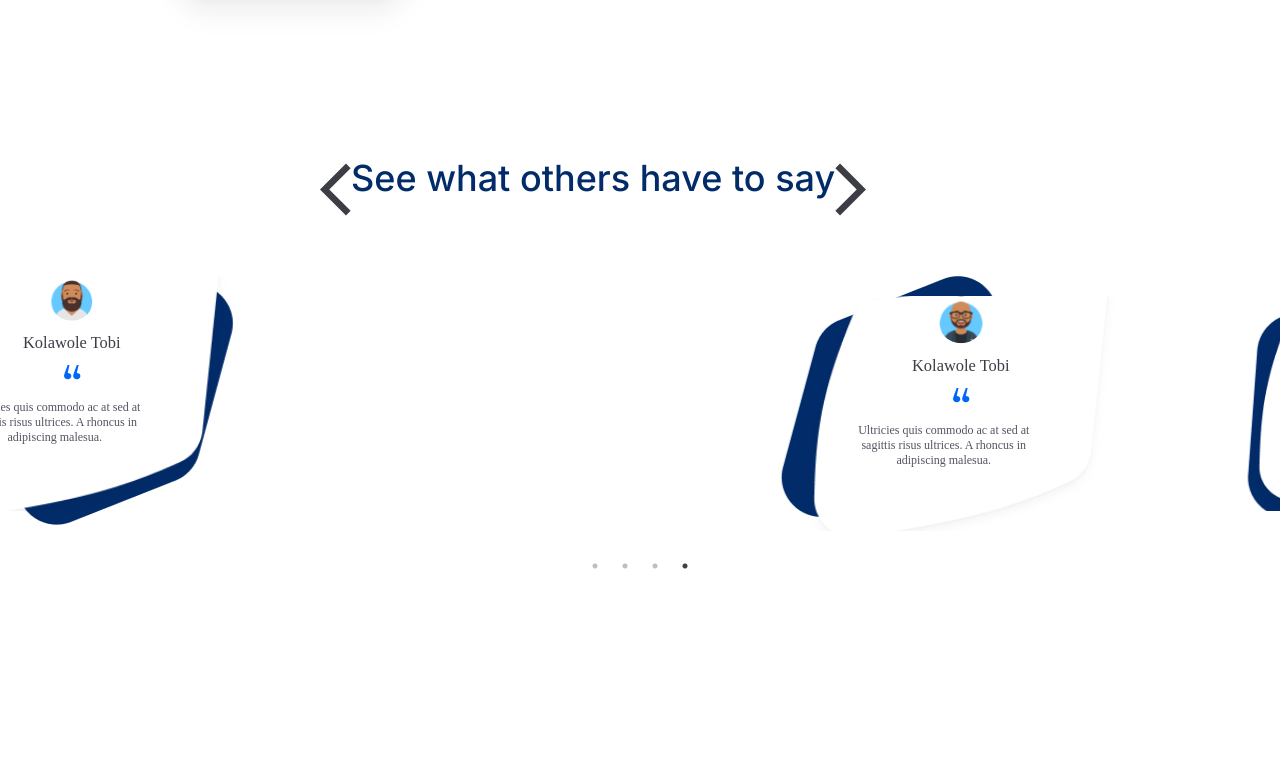
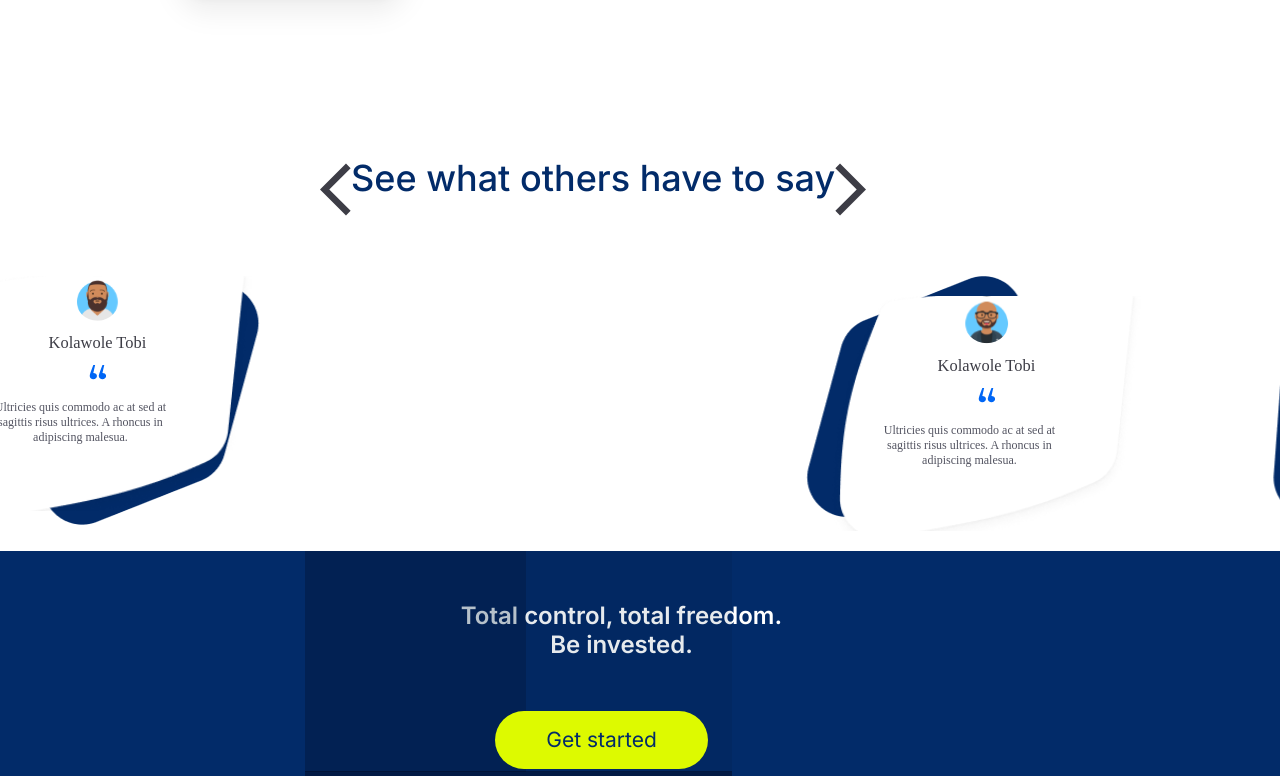
Before and after one commit to Effionggodwinnsikan/tompurse, a React (Create React App) app: page / in a window 1280 px wide. Shown: the part 3245-4021 px from the top of the page. Built offline with nearby package versions, Linux system fonts and the light colour scheme.

Commit message:
tompurse

```diff
--- a/src/components/Carouseel/Carousel.css
+++ b/src/components/Carouseel/Carousel.css
@@ -1,5 +1,5 @@
 .cars{
-    height: 750px;
+    height: 48g0px;
 
 }
 
```
